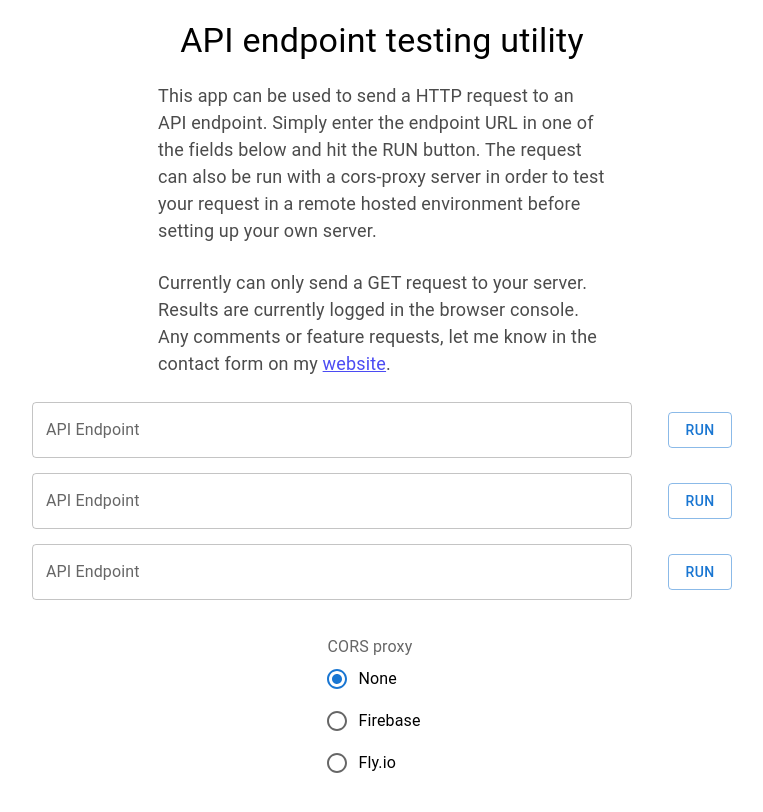
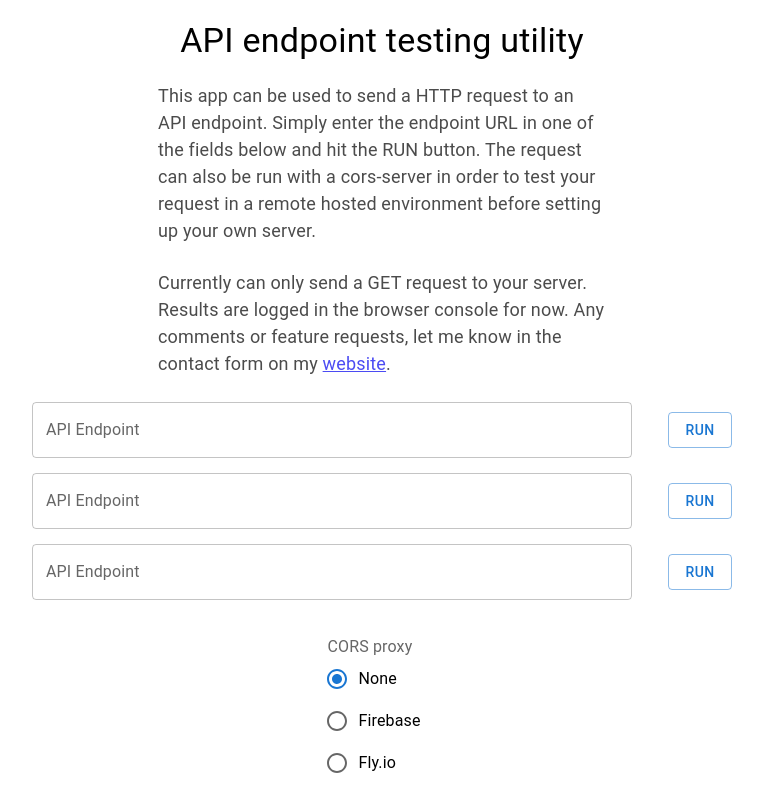
Before and after one commit to isoaxe/test-my-api, a React (Create React App) app: page / in a window 1280 px wide. Shown: the top 812 px of the page, without its empty margins (258-1021 px from the left). Built offline with nearby package versions, Linux system fonts and the light colour scheme.

Commit message:
AboutText: Tweak wording of copy
Refer to 'cors-server' rather than 'cors-proxy server' as this is the name of the repo on GitHub to which it refers.
The word 'currently' is stated twice which doesn't read well. Replace one use of it.

```diff
--- a/src/components/AboutText.tsx
+++ b/src/components/AboutText.tsx
@@ -6,14 +6,14 @@ function AboutText() {
       <Typography variant="body1" component="p" sx={textStyle}>
         This app can be used to send a HTTP request to an API endpoint. Simply
         enter the endpoint URL in one of the fields below and hit the RUN
-        button. The request can also be run with a cors-proxy server in order to
-        test your request in a remote hosted environment before setting up your
-        own server.
+        button. The request can also be run with a cors-server in order to test
+        your request in a remote hosted environment before setting up your own
+        server.
       </Typography>
       <Typography variant="body1" component="p" sx={textStyle}>
-        Currently can only send a GET request to your server. Results are
-        currently logged in the browser console. Any comments or feature
-        requests, let me know in the contact form on my{" "}
+        Currently can only send a GET request to your server. Results are logged
+        in the browser console for now. Any comments or feature requests, let me
+        know in the contact form on my{" "}
         <a href="https://www.lucasoconnell.net" target="_blank">
           website
         </a>
```
